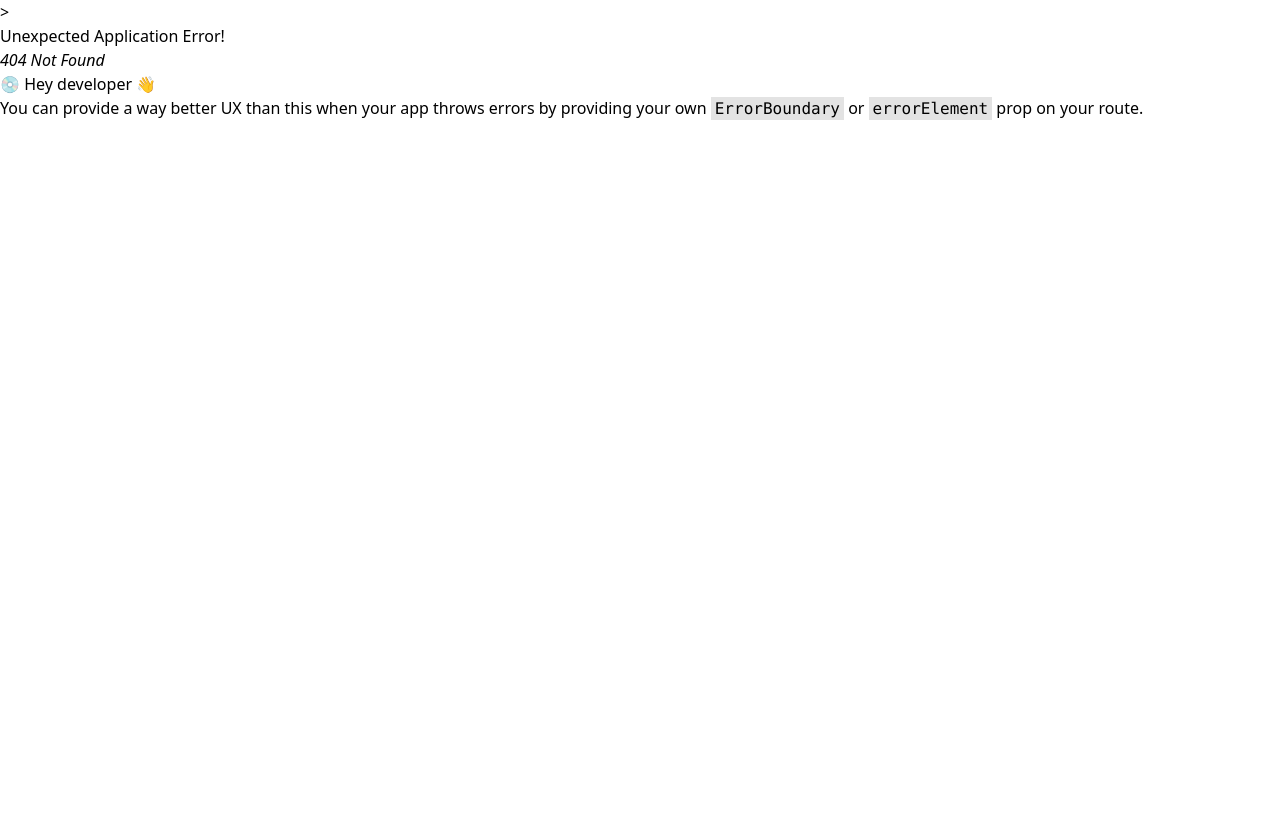
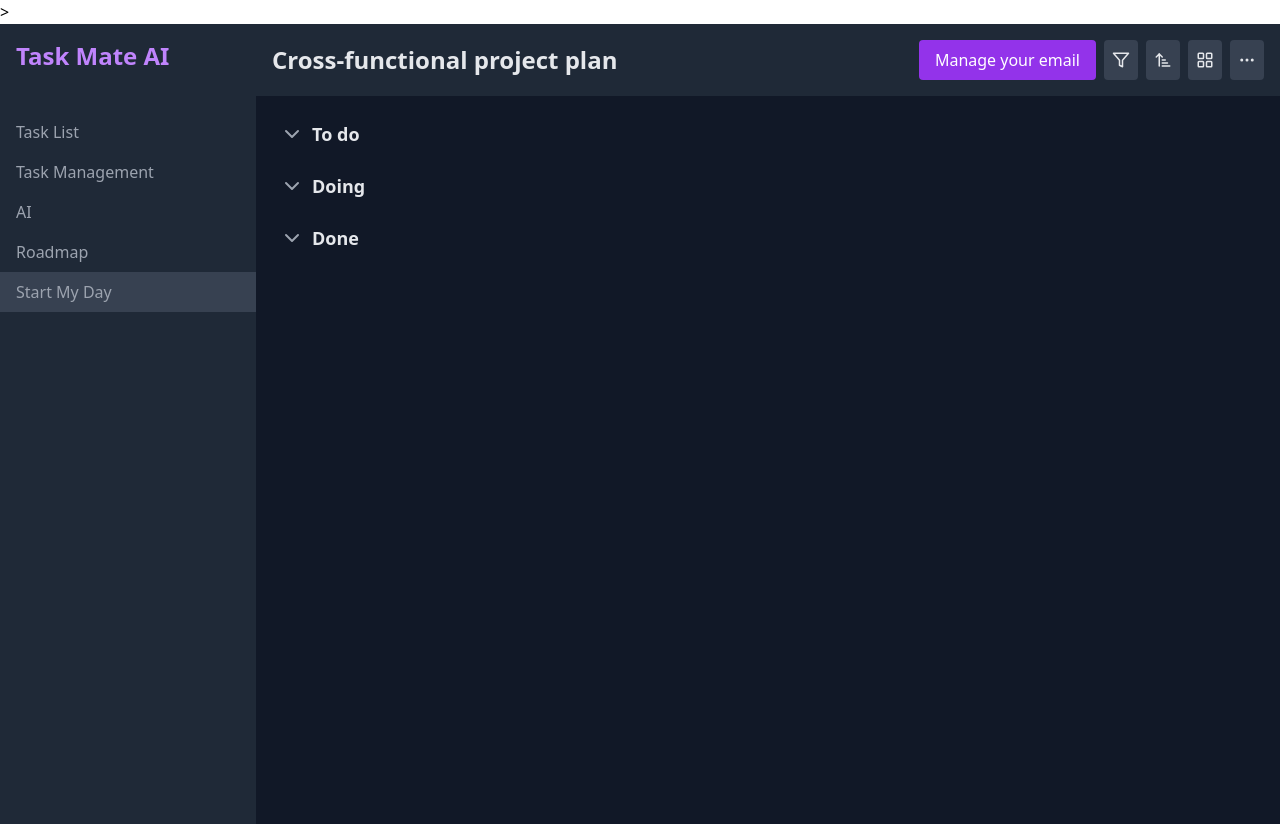
Before and after one commit to vishalraghav0289/Taskmate-AI, a React (Vite) app in the folder Taskmate-AI/: page /startmyday in a window 1280 px wide. Before the commit this address had no page. Before the commit the page ends 800 px from the top, so only its background shows below. Built offline with nearby package versions, Linux system fonts and the light colour scheme.

Commit message:
added startday page

```diff
--- a/Taskmate-AI/src/InnerPages/StartDay.jsx
+++ b/Taskmate-AI/src/InnerPages/StartDay.jsx
@@ -1,226 +1,127 @@
-import React, { useState, useEffect } from 'react';
-import { Link } from 'react-router-dom';
-import { PlusCircle, Edit2, Trash2, CheckCircle, Clock } from 'lucide-react';
+import React, { useState } from 'react';
+import { Link, useNavigate } from 'react-router-dom';
+import { Filter, SortAsc, LayoutGrid, MoreHorizontal, ChevronDown, User, Clock, ArrowUpDown } from 'lucide-react';
 
-const TaskList = () => {
-  const [tasks, setTasks] = useState([]);
-  const [newTask, setNewTask] = useState('');
-  const [editingTask, setEditingTask] = useState(null);
-  const [startTime, setStartTime] = useState('');
-  const [endTime, setEndTime] = useState('');
-  const [showTimeInputs, setShowTimeInputs] = useState(false);
+const StartDay = () => {
+  const navigate = useNavigate();
+  const [tasks, setTasks] = useState([
+    // Sample task data for illustration, you can modify it as needed.
+    { id: 1, name: 'Task 1', assignee: 'John', dueDate: '6 Oct - Today', priority: 'Low', status: 'On track' },
+    { id: 2, name: 'Task 2', assignee: 'Alice', dueDate: null, priority: 'Medium', status: 'At risk' },
+  ]);
 
-  // Load tasks from local storage on component mount
-  useEffect(() => {
-    const storedTasks = localStorage.getItem('tasks');
-    console.log('Loaded tasks from local storage:', storedTasks); // Debugging line
-    try {
-      const parsedTasks = JSON.parse(storedTasks);
-      if (Array.isArray(parsedTasks)) {
-        setTasks(parsedTasks);
-      } else {
-        console.error('Stored tasks are not an array:', parsedTasks);
+  const renderTaskList = (sectionTitle) => (
+    <div className="mb-6">
+      <div className="flex items-center mb-2">
+        <ChevronDown className="mr-2 text-gray-400" />
+        <h2 className="text-lg font-semibold text-gray-200">{sectionTitle}</h2>
+      </div>
+      {tasks.filter(task => task.status === sectionTitle).map(task => (
+        <div key={task.id} className="flex items-center py-2 border-b border-gray-700">
+          <input type="checkbox" className="mr-3" />
+          <div className="flex-1">
+            <p className="text-gray-200">{task.name}</p>
+          </div>
+          <div className="flex items-center space-x-4">
+            <div className="w-8 h-8 bg-purple-600 rounded-full flex items-center justify-center">
+              <User size={16} className="text-white" />
+            </div>
+            {task.dueDate ? (
+              <span className="text-gray-400">{task.dueDate}</span>
+            ) : (
+              <Clock size={16} className="text-gray-400" />
+            )}
+            <div className="relative">
+              <span
+                className={`px-2 py-1 rounded text-xs cursor-pointer ${
+                  task.priority === 'Low' ? 'bg-green-800 text-green-200' :
+                  task.priority === 'Medium' ? 'bg-yellow-800 text-yellow-200' :
+                  'bg-red-800 text-red-200'
+                }`}
+                onClick={() => togglePriority(task.id)}
+              >
+                {task.priority}
+              </span>
+              <ArrowUpDown size={12} className="absolute -right-4 top-1/2 transform -translate-y-1/2 text-gray-400" />
+            </div>
+            <span className={`px-2 py-1 rounded text-xs ${
+              task.status === 'On track' ? 'bg-green-800 text-green-200' :
+              task.status === 'At risk' ? 'bg-yellow-800 text-yellow-200' :
+              'bg-red-800 text-red-200'
+            }`}>
+              {task.status}
+            </span>
+          </div>
+        </div>
+      ))}
+    </div>
+  );
+
+  const togglePriority = (taskId) => {
+    setTasks(prevTasks => prevTasks.map(task => {
+      if (task.id === taskId) {
+        const priorities = ['Low', 'Medium', 'High'];
+        const currentIndex = priorities.indexOf(task.priority);
+        const nextPriority = priorities[(currentIndex + 1) % priorities.length];
+        return { ...task, priority: nextPriority };
       }
-    } catch (error) {
-      console.error('Error parsing stored tasks:', error);
-    }
-  }, []);
-
-  // Save tasks to local storage whenever tasks change
-  useEffect(() => {
-    console.log('Saving tasks to local storage:', tasks); // Debugging line
-    localStorage.setItem('tasks', JSON.stringify(tasks));
-  }, [tasks]);
-
-  const addTask = () => {
-    if (newTask.trim() !== '') {
-      const taskToAdd = {
-        id: Date.now(),
-        text: newTask,
-        completed: false,
-        startTime,
-        endTime
-      };
-      console.log('Adding new task:', taskToAdd); // Debugging line
-      setTasks((prevTasks) => [...prevTasks, taskToAdd]);
-      resetForm();
-    }
+      return task;
+    }));
   };
 
-  const deleteTask = (id) => {
-    setTasks((prevTasks) => prevTasks.filter(task => task.id !== id));
-  };
-
-  const toggleComplete = (id) => {
-    setTasks((prevTasks) =>
-      prevTasks.map(task =>
-        task.id === id ? { ...task, completed: !task.completed } : task
-      )
-    );
-  };
-
-  const startEditing = (task) => {
-    setEditingTask(task);
-    setNewTask(task.text);
-    setStartTime(task.startTime);
-    setEndTime(task.endTime);
-    setShowTimeInputs(true);
-  };
-
-  const saveEdit = () => {
-    setTasks((prevTasks) =>
-      prevTasks.map(task =>
-        task.id === editingTask.id ? { ...task, text: newTask, startTime, endTime } : task
-      )
-    );
-    resetForm();
-  };
-
-  const handleKeyPress = (e) => {
-    if (e.key === 'Enter') {
-      editingTask ? saveEdit() : addTask();
-    }
-  };
-
-  const toggleTimeInputs = () => {
-    setShowTimeInputs(!showTimeInputs);
-  };
-
-  const resetForm = () => {
-    setEditingTask(null);
-    setNewTask('');
-    setStartTime('');
-    setEndTime('');
-    setShowTimeInputs(false);
+  const handleManageEmail = () => {
+    navigate('/emailmanage');
   };
 
   return (
-    <div className="flex min-h-screen w-full bg-gray-100" style={{ width: '100vw', boxSizing: 'border-box' }}>
+    <div className="flex h-screen bg-gray-900 text-gray-200">
       {/* Left-hand side menu */}
-      <div className="w-64 bg-white shadow-md flex-shrink-0">
+      <div className="w-64 bg-gray-800 shadow-md flex-shrink-0">
         <div className="p-4">
-          <h2 className="text-2xl font-bold text-purple-700">Task Mate AI</h2>
+          <h2 className="text-2xl font-bold text-purple-400">Task Mate AI</h2>
         </div>
         <nav className="mt-6">
-          <Link to="/tasklist" className="block py-2 px-4 text-gray-700 bg-gray-200 hover:bg-gray-300">Task List</Link>
-          <Link to="/taskmanagement" className="block py-2 px-4 text-gray-700 hover:bg-gray-200">Task Management</Link>
-          <Link to="/ai" className="block py-2 px-4 text-gray-700 hover:bg-gray-200">AI</Link>
-          <Link to="/roadmap" className="block py-2 px-4 text-gray-700 hover:bg-gray-200">Roadmap</Link>
-          <Link to="/startmyday" className="block py-2 px-4 text-gray-700 hover:bg-gray-200">Start My Day</Link>
+          <Link to="/tasklist" className="block py-2 px-4 text-gray-400 hover:bg-gray-700">Task List</Link>
+          <Link to="/taskmanagement" className="block py-2 px-4 text-gray-400 hover:bg-gray-700">Task Management</Link>
+          <Link to="/ai" className="block py-2 px-4 text-gray-400 hover:bg-gray-700">AI</Link>
+          <Link to="/roadmap" className="block py-2 px-4 text-gray-400 hover:bg-gray-700">Roadmap</Link>
+          <Link to="/startmyday" className="block py-2 px-4 text-gray-400 bg-gray-700">Start My Day</Link>
         </nav>
       </div>
 
       {/* Main content area */}
-      <div className="flex-1 overflow-x-hidden overflow-y-auto">
-        <div className="max-w-7xl mx-auto px-4 sm:px-6 lg:px-8 py-8">
-          <h1 className="text-3xl font-bold text-gray-800 mb-6">Task List</h1>
-
-          {/* Add task form */}
-          <div className="bg-white p-6 rounded-lg shadow-md mb-6">
-            <div className="flex flex-col md:flex-row space-y-4 md:space-y-0 md:space-x-4">
-              <input
-                type="text"
-                value={newTask}
-                onChange={(e) => setNewTask(e.target.value)}
-                onKeyPress={handleKeyPress}
-                className="flex-1 p-2 border border-gray-300 rounded-md focus:outline-none focus:ring-2 focus:ring-purple-600"
-                placeholder="Add a new task"
-              />
-
-              {/* Time inputs */}
-              <div className="flex items-center space-x-2">
-                <button
-                  onClick={toggleTimeInputs}
-                  className="bg-gray-200 text-gray-600 px-4 py-2 rounded-md hover:bg-gray-300 transition duration-300 ease-in-out flex items-center"
-                >
-                  <Clock size={18} className="mr-2" />
-                  {showTimeInputs ? 'Hide Time' : 'Add Time'}
-                </button>
-
-                {showTimeInputs && (
-                  <>
-                    <input
-                      type="time"
-                      value={startTime}
-                      onChange={(e) => setStartTime(e.target.value)}
-                      className="border border-gray-300 rounded-md p-2"
-                      placeholder="Start Time"
-                    />
-                    <input
-                      type="time"
-                      value={endTime}
-                      onChange={(e) => setEndTime(e.target.value)}
-                      className="border border-gray-300 rounded-md p-2"
-                      placeholder="End Time"
-                    />
-                  </>
-                )}
-              </div>
-
-              <button
-                onClick={editingTask ? saveEdit : addTask}
-                className="bg-purple-600 text-white px-4 py-2 rounded-md hover:bg-purple-700 transition duration-300 ease-in-out flex items-center justify-center"
-              >
-                {editingTask ? (
-                  <>
-                    <Edit2 size={18} className="mr-2" />
-                    Update Task
-                  </>
-                ) : (
-                  <>
-                    <PlusCircle size={18} className="mr-2" />
-                    Add Task
-                  </>
-                )}
-              </button>
-            </div>
+      <div className="flex-1 flex flex-col overflow-hidden">
+        <header className="bg-gray-800 p-4 flex justify-between items-center">
+          <h1 className="text-2xl font-bold">Cross-functional project plan</h1>
+          <div className="flex space-x-2">
+            <button
+              className="bg-purple-600 text-white px-4 py-2 rounded hover:bg-purple-700 transition-colors flex items-center"
+              onClick={handleManageEmail}
+            >
+              Manage your email
+            </button>
+            <button className="bg-gray-700 text-gray-200 p-2 rounded hover:bg-gray-600 transition-colors">
+              <Filter size={18} />
+            </button>
+            <button className="bg-gray-700 text-gray-200 p-2 rounded hover:bg-gray-600 transition-colors">
+              <SortAsc size={18} />
+            </button>
+            <button className="bg-gray-700 text-gray-200 p-2 rounded hover:bg-gray-600 transition-colors">
+              <LayoutGrid size={18} />
+            </button>
+            <button className="bg-gray-700 text-gray-200 p-2 rounded hover:bg-gray-600 transition-colors">
+              <MoreHorizontal size={18} />
+            </button>
           </div>
-
-          {/* Task list */}
-          <div className="bg-white rounded-lg shadow-md overflow-hidden">
-            <ul className="divide-y divide-gray-200">
-              {tasks.map(task => (
-                <li key={task.id} className="flex items-center p-4 hover:bg-gray-50 transition duration-150 ease-in-out">
-                  <span
-                    className={`flex-1 ${task.completed ? 'line-through text-gray-500' : 'text-gray-900'}`}
-                  >
-                    {task.text}
-                  </span>
-                  <div className="flex items-center space-x-4">
-                    {task.startTime && (
-                      <span className="text-gray-500 text-sm">
-                        {task.startTime} - {task.endTime}
-                      </span>
-                    )}
-                    <div className="flex space-x-2">
-                      <button
-                        onClick={() => toggleComplete(task.id)}
-                        className={`p-2 rounded-full ${task.completed ? 'bg-green-500' : 'bg-gray-200'} hover:bg-opacity-80 transition duration-300 ease-in-out`}
-                      >
-                        <CheckCircle size={18} className={task.completed ? 'text-white' : 'text-gray-600'} />
-                      </button>
-                      <button
-                        onClick={() => startEditing(task)}
-                        className="p-2 rounded-full bg-blue-500 text-white hover:bg-blue-600 transition duration-300 ease-in-out"
-                      >
-                        <Edit2 size={18} />
-                      </button>
-                      <button
-                        onClick={() => deleteTask(task.id)}
-                        className="p-2 rounded-full bg-red-500 text-white hover:bg-red-600 transition duration-300 ease-in-out"
-                      >
-                        <Trash2 size={18} />
-                      </button>
-                    </div>
-                  </div>
-                </li>
-              ))}
-            </ul>
-          </div>
-        </div>
+        </header>
+        <main className="flex-1 overflow-x-hidden overflow-y-auto bg-gray-900 p-6">
+          {renderTaskList('To do')}
+          {renderTaskList('Doing')}
+          {renderTaskList('Done')}
+        </main>
       </div>
     </div>
   );
 };
 
-export default TaskList;
+export default StartDay;
--- /dev/null
+++ b/Taskmate-AI/src/InnerPages/emailManage.jsx
@@ -0,0 +1,129 @@
+import React, { useState } from 'react';
+import { Link } from 'react-router-dom';
+
+const EmailManage = () => {
+  const [email, setEmail] = useState('');
+  const [emails, setEmails] = useState([]);
+  const [isRegistered, setIsRegistered] = useState(false);
+  const [categories, setCategories] = useState({
+    Sales: [],
+    Jobs: [],
+    Updates: [],
+    Others: []
+  });
+
+  const handleEmailRegister = () => {
+    // Simulating email registration
+    if (email.trim()) {
+      setIsRegistered(true);
+      // Here, you could add API integration to access user emails
+      console.log(`Registered email: ${email}`);
+    } else {
+      alert('Please enter a valid email.');
+    }
+  };
+
+  const categorizeEmails = (emailList) => {
+    const categorizedEmails = { Sales: [], Jobs: [], Updates: [], Others: [] };
+
+    emailList.forEach((email) => {
+      if (email.subject.includes('Job')) {
+        categorizedEmails.Jobs.push(email);
+      } else if (email.subject.includes('Sale')) {
+        categorizedEmails.Sales.push(email);
+      } else if (email.subject.includes('Update')) {
+        categorizedEmails.Updates.push(email);
+      } else {
+        categorizedEmails.Others.push(email);
+      }
+    });
+
+    setCategories(categorizedEmails);
+  };
+
+  const handlePrioritizeEmail = (category, index, priority) => {
+    const updatedCategory = categories[category].map((email, i) => {
+      if (i === index) {
+        return { ...email, priority };
+      }
+      return email;
+    });
+    setCategories({ ...categories, [category]: updatedCategory });
+  };
+
+  const renderCategory = (category) => (
+    <div key={category}>
+      <h2 className="text-lg font-bold text-gray-200">{category}</h2>
+      {categories[category].map((email, index) => (
+        <div key={index} className="flex items-center justify-between py-2">
+          <p>{email.subject}</p>
+          <div>
+            <button onClick={() => handlePrioritizeEmail(category, index, 'High')} className="mr-2">High</button>
+            <button onClick={() => handlePrioritizeEmail(category, index, 'Medium')} className="mr-2">Medium</button>
+            <button onClick={() => handlePrioritizeEmail(category, index, 'Low')}>Low</button>
+          </div>
+        </div>
+      ))}
+    </div>
+  );
+
+  return (
+    <div className="flex h-screen bg-gray-900 text-gray-200">
+      {/* Left-hand side menu */}
+      <div className="w-64 bg-gray-800 shadow-md flex-shrink-0">
+        <div className="p-4">
+          <h2 className="text-2xl font-bold text-purple-400">Task Mate AI</h2>
+        </div>
+        <nav className="mt-6">
+          <Link to="/tasklist" className="block py-2 px-4 text-gray-400 hover:bg-gray-700">Task List</Link>
+          <Link to="/taskmanagement" className="block py-2 px-4 text-gray-400 hover:bg-gray-700">Task Management</Link>
+          <Link to="/ai" className="block py-2 px-4 text-gray-400 hover:bg-gray-700">AI</Link>
+          <Link to="/roadmap" className="block py-2 px-4 text-gray-400 hover:bg-gray-700">Roadmap</Link>
+          <Link to="/startmyday" className="block py-2 px-4 text-gray-400 hover:bg-gray-700">Start My Day</Link>
+          <Link to="/emailmanage" className="block py-2 px-4 text-gray-400 bg-gray-700">Manage Email</Link>
+        </nav>
+      </div>
+
+      {/* Main content area */}
+      <div className="flex-1 flex flex-col overflow-hidden">
+        <header className="bg-gray-800 p-4">
+          <h1 className="text-2xl font-bold">Manage Your Email</h1>
+        </header>
+        <main className="flex-1 overflow-x-hidden overflow-y-auto bg-gray-900 p-6">
+          {!isRegistered ? (
+            <div>
+              <p>Please enter your email to register and manage your inbox:</p>
+              <input
+                type="email"
+                value={email}
+                onChange={(e) => setEmail(e.target.value)}
+                placeholder="Enter your email"
+                className="bg-gray-700 text-gray-200 px-4 py-2 rounded"
+              />
+              <button onClick={handleEmailRegister} className="bg-purple-600 text-white px-4 py-2 ml-2 rounded">Register</button>
+            </div>
+          ) : (
+            <div>
+              <h2 className="text-lg font-bold">Your Emails</h2>
+              {/* Simulated email categorization */}
+              {Object.keys(categories).map(renderCategory)}
+            </div>
+          )}
+        </main>
+      </div>
+      <h1
+  className="flex justify-center text-3xl font-bold text-purple-400 animate-pulse"
+  style={{
+    position: 'absolute',
+    top: '50%',
+    left: '50%',
+    transform: 'translate(-50%, -50%)'
+  }}
+>
+  We are under work...
+</h1>
+    </div>
+  );
+};
+
+export default EmailManage;
```
Also changed, not shown: Taskmate-AI/src/main.jsx (+11 -1 lines), Taskmate-AI/src/InnerPages/Ai.jsx (line endings or trailing spaces).
